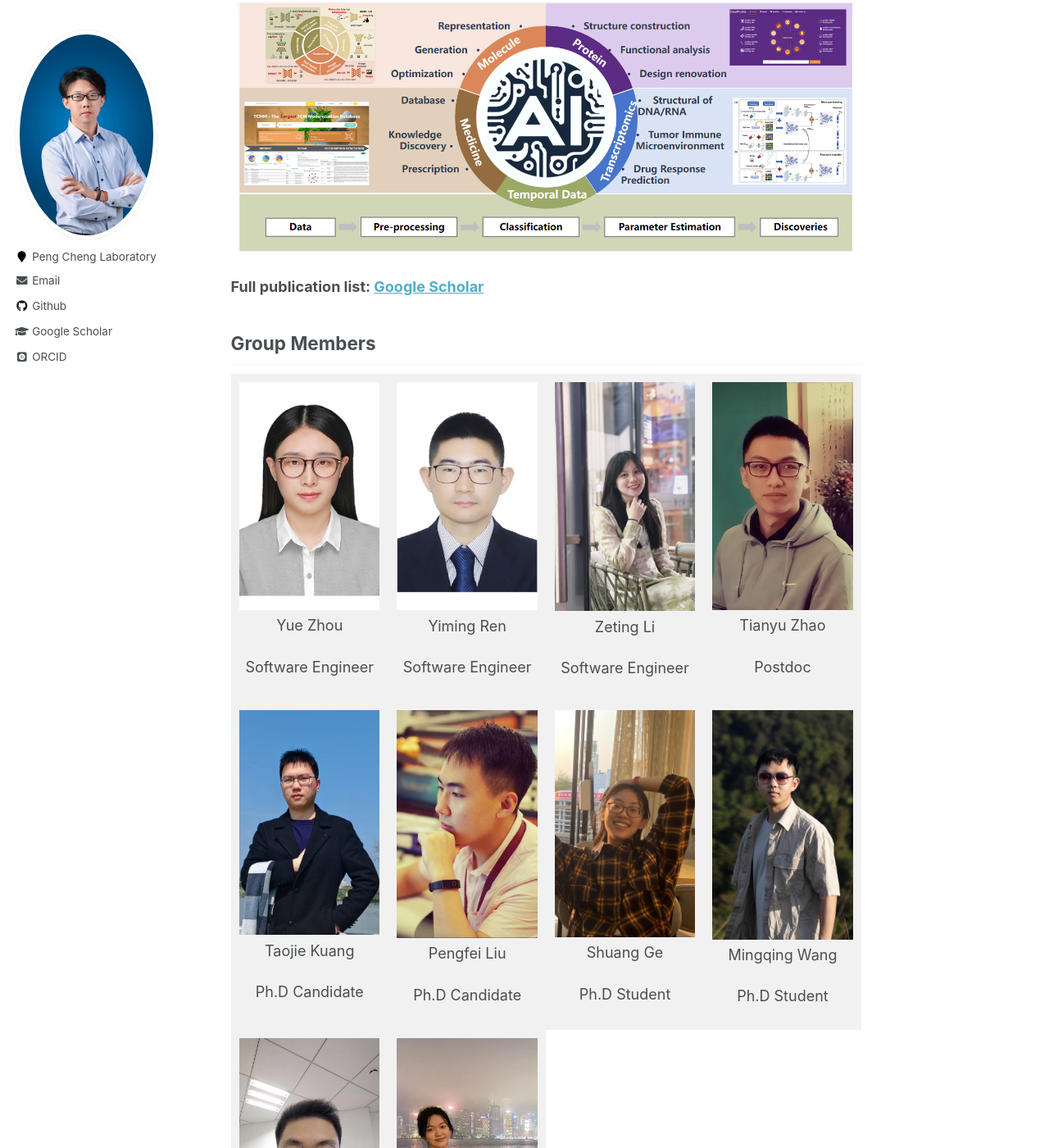
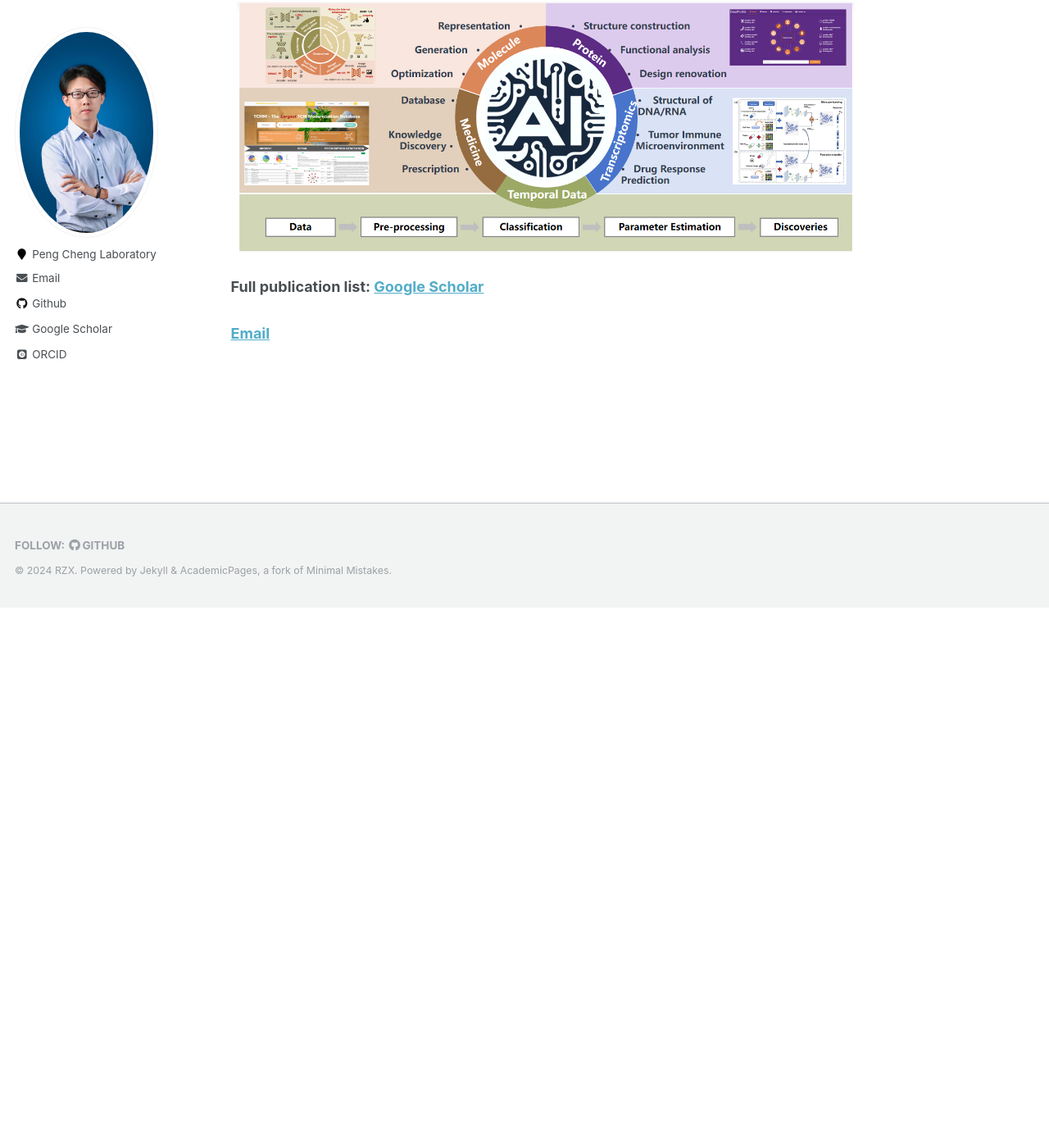
Before and after one commit to zhixiang-ren/zhixiang-ren.github.io, a Jekyll site: the page built from _pages/about.html, in a window 1280 px wide and 1400 px high, scrolled down 658 px. Shown: the whole window at 82% size. Built offline with Jekyll 4.4.1, drawn with Linux system fonts in a browser that asks for light colours; some web fonts are replaced; some of the changed text lies outside the part shown.

Commit message:
Update about.html

```diff
--- a/_pages/about.html
+++ b/_pages/about.html
@@ -28,7 +28,11 @@ redirect_from:
   <p>Full publication list: <a href="https://scholar.google.com/citations?user=ec_pCdEAAAAJ&hl=zh-CN&oi=ao">Google Scholar</a></p>
 </h3>
 
-<h2>Group Members</h2>
+<h3 style="text-align:justify;">
+  <p><a href="https://scholar.google.com/citations?user=ec_pCdEAAAAJ&hl=zh-CN&oi=ao">Email</a></p>
+</h3>
+
+<!-- <h2>Group Members</h2>
 
 <div style="float: left;">
 
@@ -92,4 +96,4 @@ redirect_from:
     <p style="width: 100%;padding-left: 3%;padding-right: 3%;padding-top: 0%;padding-bottom: 0%;text-align:center">Ph.D Student</p>
   </div>
 
-</div>
+</div> -->
```
